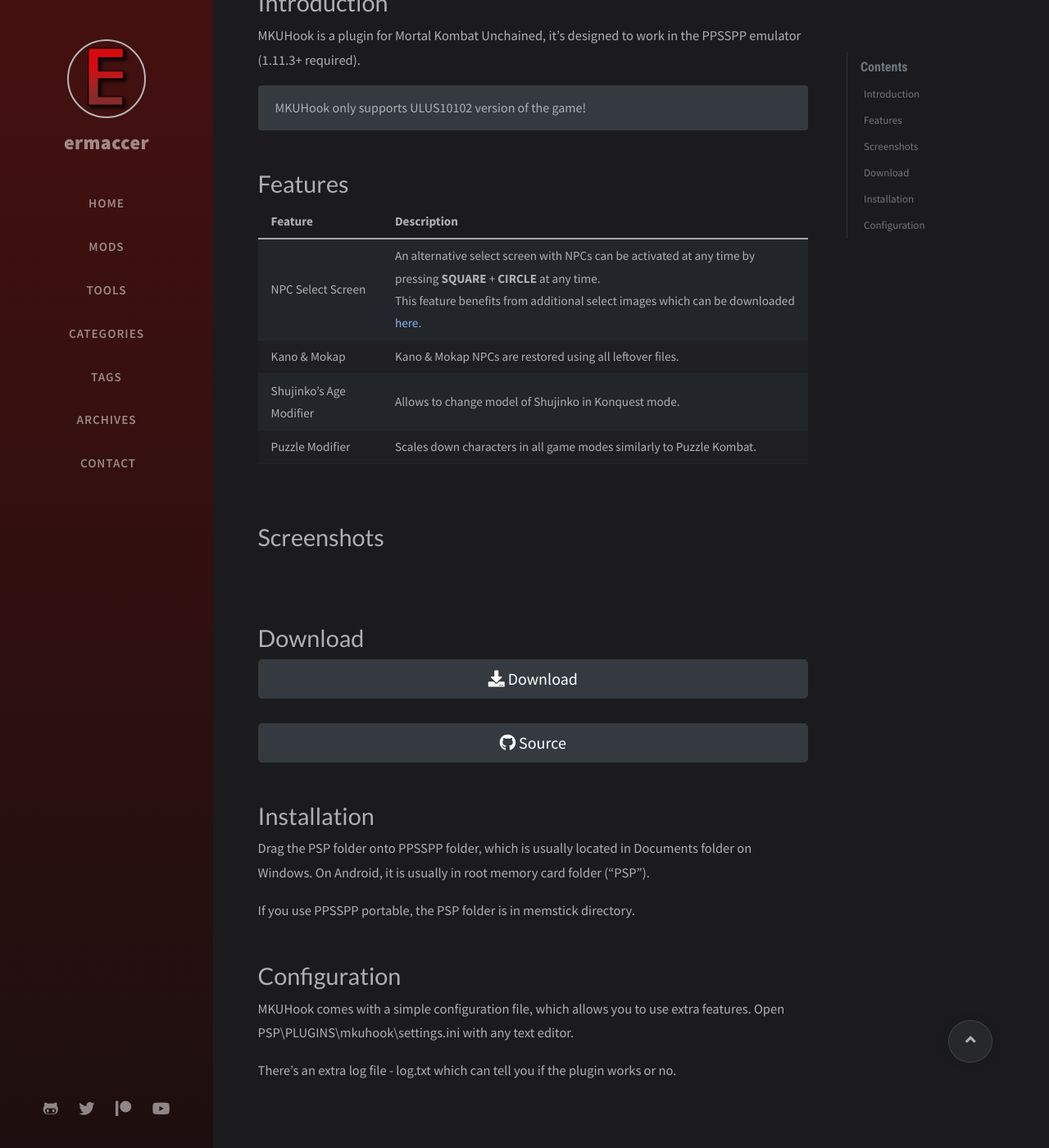
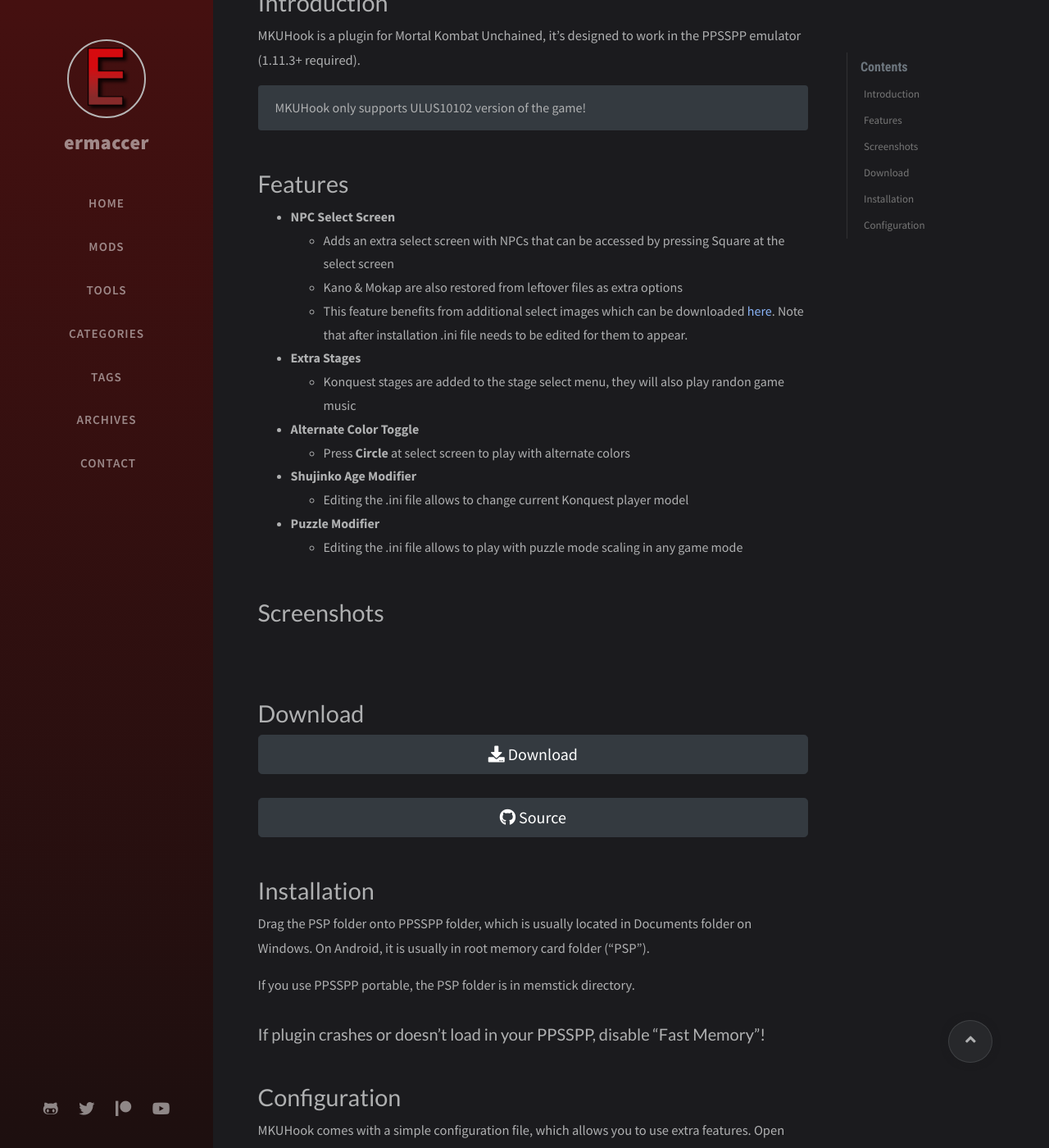
Before and after one commit to ermaccer/ermaccer.github.io, a Jekyll site: the page built from _posts/plugins/2021-07-13-mkuhook.md, in a window 1280 px wide and 1400 px high, scrolled down 511 px. Shown: the whole window at 82% size. Built offline with Jekyll 4.4.1, drawn with Linux system fonts in a browser that asks for light colours; nearby versions of some CDN libraries; comment, search, counter and statistics services are not loaded.

Commit message:
Update 2021-07-13-mkuhook.md

```diff
--- a/_posts/plugins/2021-07-13-mkuhook.md
+++ b/_posts/plugins/2021-07-13-mkuhook.md
@@ -20,13 +20,19 @@ in the PPSSPP emulator (1.11.3+ required).
 
 # Features
 
-
-| Feature | Description |
-| --- | --- |
-|NPC Select Screen|  An alternative select screen with NPCs can be activated at any time by pressing <b>SQUARE</b> + <b>CIRCLE</b> at any time. <br>         This feature benefits from additional select images which can be downloaded <a href="https://ermaccer.github.io/posts/mkuhook-select-screen-images/">here</a>. |
-|Kano & Mokap| Kano & Mokap NPCs are restored using all leftover files. |
-|Shujinko's Age Modifier| Allows to change model of Shujinko in Konquest mode. |
-|Puzzle Modifier| Scales down characters in all game modes similarly to Puzzle Kombat.  |
+- **NPC Select Screen**
+    - Adds an extra select screen with NPCs that can be accessed by pressing Square at the select screen
+    - Kano & Mokap are also restored from leftover files as extra options
+    - This feature benefits from additional select images which can be downloaded <a href="https://ermaccer.github.io/posts/mkuhook-select-screen-images/">here</a>. Note that after installation .ini file needs to be edited
+    for them to appear.
+- **Extra Stages**
+    - Konquest stages are added to the stage select menu, they will also play randon game music
+- **Alternate Color Toggle**
+    - Press **Circle** at select screen to play with alternate colors
+- **Shujinko Age Modifier**
+    - Editing the .ini file allows to change current Konquest player model
+- **Puzzle Modifier**
+    - Editing the .ini file allows to play with puzzle mode scaling in any game mode
 
 
 # Screenshots
@@ -54,6 +60,8 @@ Windows. On Android, it is usually in root memory card folder ("PSP").
 
 If you use PPSSPP portable, the PSP folder is in memstick directory.
 
+### If plugin crashes or doesn't load in your PPSSPP, disable "Fast Memory"!
+
 
 # Configuration
 
```
